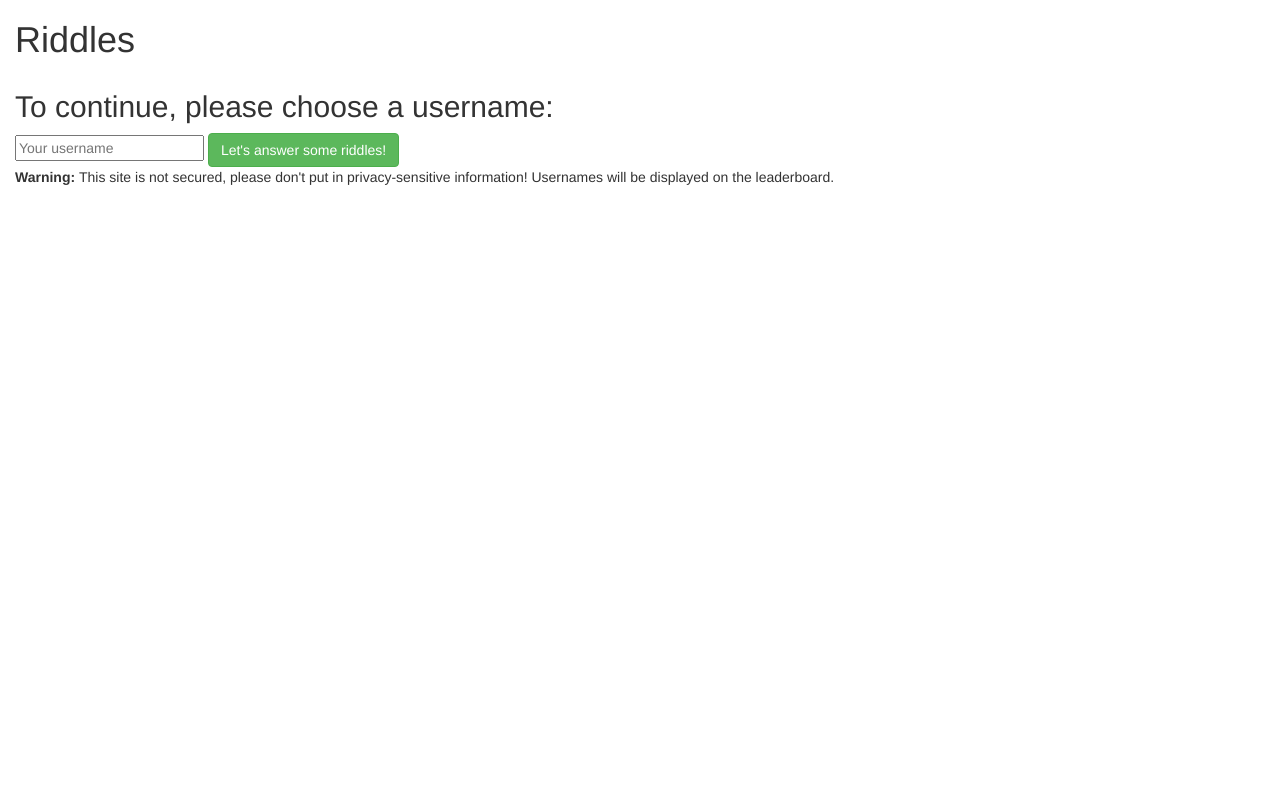
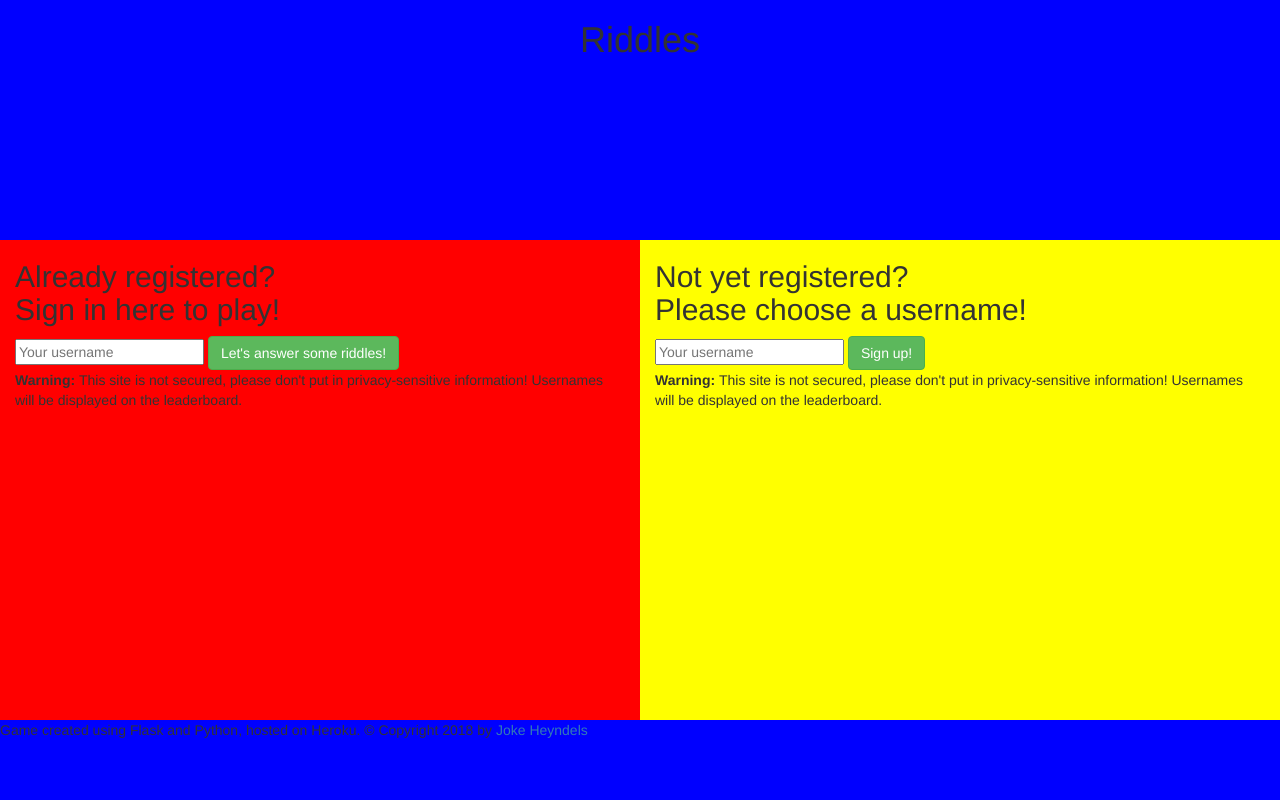
Before and after one commit to Wings30306/project3-riddles, a Flask app: template templates/index.html in a window 1280 px wide. Run offline with Flask 2, Linux system fonts and the light colour scheme; the template is opened without the code that fills it, so the values that code supplies are empty; parts of the project's set-up code (start-up, migrations or seed data) failed here and were passed over; some libraries are stand-ins or nearby versions.

Commit message:
sign-in function works

```diff
--- a/app.py
+++ b/app.py
@@ -2,137 +2,48 @@ import json
 import random
 import os
 from collections import OrderedDict
-from flask import Flask, redirect, render_template, request, flash
+from flask import Flask, redirect, render_template, request, flash, url_for
 from wtforms import Form, TextField, TextAreaField, validators, StringField, SubmitField
 app = Flask(__name__)
 
 
-#global variables
-user = ""
+@app.route("/")
+def index():
+    return render_template("index.html")
 
 
-
-"""
-This is the starting menu.
-It is where users can sign in if they already have a username, or register if they don't.
-If the input is anything other than 1, 2 or 3 the function will stop.
-"""
 @app.route("/", methods=["GET", "POST"])
-def show_menu():
-    print("1. Sign in")
-    print("2. Register")
-    print("3. See Leaderboard")
-
-    option = input("Enter option: ")
-    return option
-
-def menu():
-    while True:
-        option = show_menu()
-        if option == "1":
-            sign_in()
-        elif option == "2":
-            register()
-        elif option == "3":
-            scoreboard()
-        else:
-            break
-        print("")
-
-
-"""
-If option 1 is selected in the menu, this function will allow the user to sign in.
-If the username is not registered, the user will be asked to register.
-"""
 def sign_in():
-    name = input("Your Username:\n")
-    active_users = {}
-
+    name = request.form["username"]
     with open("data/users.txt", "r") as file:
         active_users = file.read().splitlines()
         if name in active_users:
-            play_game(name)
+            render_template("riddles.html", username=name)
+            return redirect(url_for("riddles"))
         else:
-            print("sorry, this username is incorrect. New user? Please register.")
-
-    number_of_members = len(active_users)
-    print("{0} active players right now".format(number_of_members))
+            signin_message = "Sorry, this username is incorrect. New user? Please register."
+            return render_template("index.html", signin_message=signin_message)
 
 
-"""
-If option 2 is selected in the menu, this function will allow the user to register.
-If the username is already in use, the user will be notified.
-"""
+@app.route("/", methods=["GET", "POST"])
 def register():
-    name = input("Please choose a username\n>")
-    active_users = {}
-
+    name = request.form["new_user"]
     with open("data/users.txt", "r") as file:
         active_users = file.read().splitlines()
         if name in active_users:
-            print("sorry, this username is taken. Please choose a different username.")
+            register_message = "Sorry, this username is taken. Please choose a different username."
         else:
             file = open("data/users.txt", "a")
             file.write(name + "\n")
-            print("You are now registered. Please sign in to continue.")
+            register_message = "You are now registered. Please sign in to continue."
+        return render_template("index.html", register_message=register_message)
 
 
-"""
-After signing in, users will be asked twenty riddles from the json file
-"""
-def play_game(name):
-    #These vars ensure the score is set to 0 before playing.
-    score = 0
-    total_questions = 0
-    #opens the riddles.json file to get the riddles and answer keywords
-    with open("data/riddles.json") as riddle_data:
-        data = json.load(riddle_data)
-        random.shuffle(data["riddles"])
-        for riddle in data["riddles"]:
-          #For every riddle asked, 1 is added to the total_questions variable
-            print(riddle["riddle"] + "\n")
-            total_questions += 1
-            #user's answer is registered in the guess variable
-            guess = input("Your answer: ")
-            guess = guess.lower()
-            answer = riddle["answer"]
-            #this if statement checks whether the answer keyword from the file is in the guess
-            #this prevents answers from being read as wrong due to an article or a verbose phrasing
-            if answer in guess:
-                print("Well done!\n")
-                score += 1
-            else:
-                print("I'm sorry, this answer is incorrect.\n")
-            print("You have so far answered {0} out of {1} question(s) correctly.\n\n".format(score, total_questions))
-    #when all riddles are answered, this marks the end of the quiz
-    print("Congratulations {2}, you have completed the quiz and scored {0}/{1}.".format(score, total_questions, name))
-    #define user function for easily writing to json
-    def user(name, score):
-        user = {"user": name, "score" : score }
-        user = (user)
-        return (user)
-    #open json file to check content
-    with open("data/score.json", "r") as score_data:
-        leaderboard = json.load(score_data)
-        leaderboard["users"].append(user(name, score))
-        with open("data/score.json", "w") as score_data_updated:
-            json.dump(leaderboard, score_data_updated, indent=2)
-
-
-
-def scoreboard():
-    with open("data/score.json", "r") as leaderboard:
-        scoreboard = json.load(leaderboard)
-        #sorted_scoreboard = sorted(scoreboard["users"][0:3], key=lambda x: x.score, reverse=True)
-        print(scoreboard["users"][0]["user"], scoreboard["users"][0]["score"])
-        print(scoreboard["users"][1]["user"], scoreboard["users"][1]["score"])
-        print(scoreboard["users"][2]["user"], scoreboard["users"][2]["score"])
-        #print("\n")
-        #print(sorted_scoreboard)
-
-
-menu()
-
+@app.route("/riddles", methods=["GET", "POST"])
+def riddles():
+    score = "X"
+    total_questions = "Y"
+    return render_template("riddles.html", score=score, total_questions=total_questions)
 
 if __name__ == '__main__':
     app.run(host=os.getenv('IP'),
--- /dev/null
+++ b/static/css/style.css
@@ -0,0 +1,18 @@
+header {
+  height: 30vh;
+  background: blue;
+  text-align: center
+}
+.col-md-6 {
+  height: 60vh;
+}
+#sign-in {
+  background-color: yellow
+}
+#register {
+  background-color: red
+}
+footer {
+  height: 10vh;
+  background: blue
+}
--- a/templates/base.html
+++ b/templates/base.html
@@ -7,8 +7,8 @@
   <meta http-equiv="X-UA-Compatible" content="ie=edge">
   <link rel="stylesheet" href="https://cdnjs.cloudflare.com/ajax/libs/twitter-bootstrap/3.3.7/css/bootstrap.min.css">
   <link rel="stylesheet" href="https://use.fontawesome.com/releases/v4.7.0/css/all.css">
-  <link rel="stylesheet" href="../assets/css/style.css">
-  <title>Title</title>
+  <link rel="stylesheet" href="{{ url_for('static', filename='css/style.css') }}">
+  <title>Riddle Me This!</title>
 </head>
 
 <body>
@@ -16,8 +16,12 @@
     <h1>Riddles</h1>
   </header>
   <main class="container-fluid">
-    {% block content %} {% endblock %}
+    {% block content %}
+    {% endblock %}
   </main>
+  <footer>
+    Game created using Flask and Python, hosted on Heroku. &copy; Copyright 2018 by <a href="https://github.com/Wings30306/">Joke Heyndels</a>
+  </footer>
 
   <script src="https://cdnjs.cloudflare.com/ajax/libs/jquery/3.3.1/jquery.slim.min.js"></script>
   <script src="https://cdnjs.cloudflare.com/ajax/libs/popper.js/1.13.0/umd/popper.min.js"></script>
--- a/templates/index.html
+++ b/templates/index.html
@@ -1,12 +1,12 @@
 {% extends "base.html" %} {% block content %}
 
-<form action="" method="POST">
-  <h2>To continue, please choose a username:</h2>
-  <input type="text" name="username" id="username" placeholder="Your username">
-  <button class="btn btn-success">Let's answer some riddles!</button>
-  <p>
-    <strong>Warning: </strong>This site is not secured, please don't put in privacy-sensitive information! Usernames will be displayed
-    on the leaderboard.</p>
-</form>
+<div class="row">
+  <div class="col-xs-12 col-md-6" id="register">
+      {% include 'sign_in.html' %}
+  </div>
+  <div class="col-xs-12 col-md-6" id="sign-in">
+      {% include 'register.html' %}
+  </div>
+</div>
 
 {% endblock %}
--- /dev/null
+++ b/templates/register.html
@@ -0,0 +1,11 @@
+<form name="register" method="POST">
+  <h2>Not yet registered?<br>Please choose a username!</h2>
+  <input type="text" name="new_user" id="new_user" placeholder="Your username">
+  <button class="btn btn-success" value="register">Sign up!</button>
+  {% if register_message %}
+  {{ register_message }}
+  {% endif %}
+  <p>
+    <strong>Warning: </strong>This site is not secured, please don't put in privacy-sensitive information! Usernames will be displayed
+    on the leaderboard.</p>
+</form>
--- a/templates/riddles.html
+++ b/templates/riddles.html
@@ -2,7 +2,8 @@
 
 <form action="" method="POST">
   <h2>Are you ready to answer some riddles, {{ username }}? Have fun and good luck!</h2>
-  <input type="text" name="answer" id="answer" placeholder="Your answer">
+  {{ riddle }}
+  <input type="text" name="guess" id="guess" placeholder="Your answer">
   <button class="btn btn-success">Submit</button>
   <p>Game status:</p>
   <p>You have currently answered {{ score }} out of {{ total_questions }} questions correctly.</p>
--- /dev/null
+++ b/templates/sign_in.html
@@ -0,0 +1,14 @@
+<form name="sign_in" action="" method="POST">
+  <h2>Already registered?<br>Sign in here to play!</h2>
+  <input type="text" name="username" id="username" placeholder="Your username">
+  <button class="btn btn-success" value="sign_in">Let's answer some riddles!</button>
+
+  {% if signin_message %}
+  {{ signin_message }}
+  {% endif %}
+
+
+  <p>
+    <strong>Warning: </strong>This site is not secured, please don't put in privacy-sensitive information! Usernames will be displayed
+    on the leaderboard.</p>
+</form>
```
Also changed, not shown: data/score.json (+16 -4 lines), test.txt (added, +134 -0 lines).
